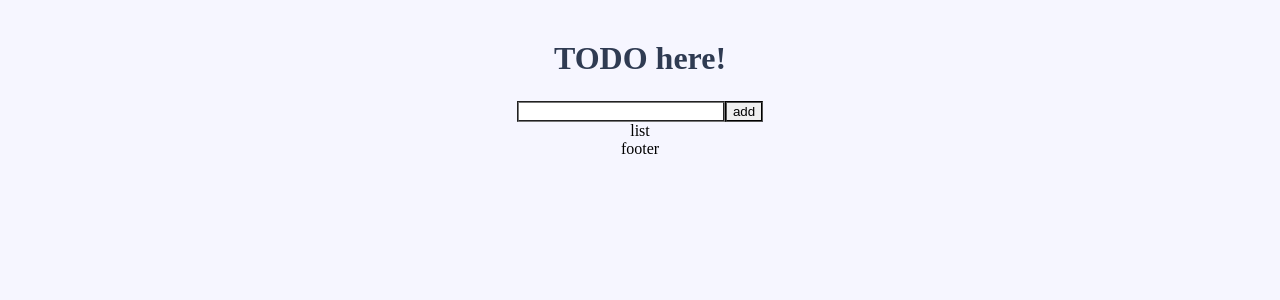
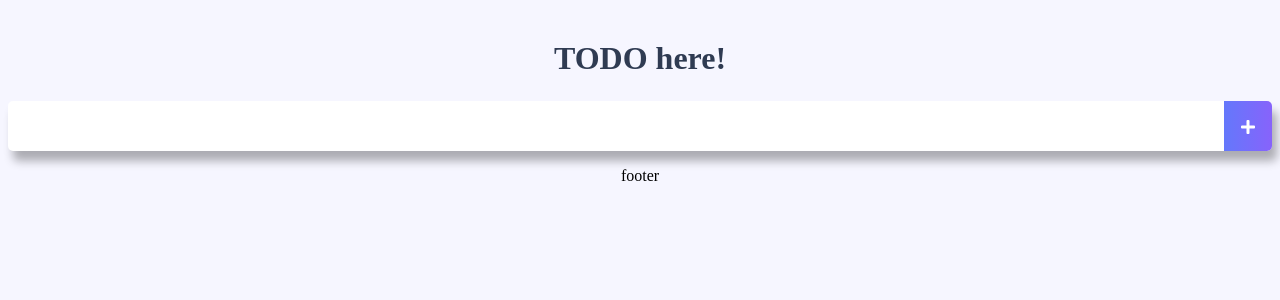
Before and after one commit to SieunKiim/Vue-Study, a Vue app in the folder vue-todo/: page / in a window 1280 px wide. Shown: the top 300 px of the page. Built offline with nearby package versions, Linux system fonts and the light colour scheme.

Commit message:
중급 강의 todo

```diff
--- a/vue-todo/src/components/TodoInput.vue
+++ b/vue-todo/src/components/TodoInput.vue
@@ -1,7 +1,9 @@
 <template>
-    <div>
-        <input type="text" v-model="newTodoItem">
-        <button v-on:click="addTodo">add</button>
+    <div class="inputBox shadow">
+        <input type="text" v-model="newTodoItem" v-on:keyup.enter="addTodo">
+        <span class="addContainer" v-on:click="addTodo">
+            <i class="fas fa-plus addBtn"></i>
+        </span>
     </div>
 </template>
 
@@ -15,12 +17,38 @@ export default {
     methods:{
         addTodo: function(){
             localStorage.setItem(this.newTodoItem,this.newTodoItem);
-            this.newTodoItem = '';
+            this.clearInput();
+        },
+        clearInput: function(){
+            this.newTodoItem = "";
         }
     }
 }
 </script>
 
-<style>
-
+<style scope>
+input:focus{
+    outline : none;
+}
+.inputBox{
+    background : white;
+    height : 50px;
+    line-height: 50px;
+    border-radius: 5px;
+}
+.inputBox input{
+    border-style: none;
+    font-size: 0.9rem;
+}
+.addContainer{
+    float: right;
+    background: linear-gradient(to right, #6478FB, #8763FB);
+    display: block;
+    width: 3rem;
+    border-radius: 0 5px 5px 0;
+}
+.addBtn{
+    color: white;
+    vertical-align: middle;
+}
 </style>
--- a/vue-todo/src/components/TodoList.vue
+++ b/vue-todo/src/components/TodoList.vue
@@ -1,15 +1,73 @@
 <template>
     <div>
-        list
+        <ul>
+            <li v-for="(todoItem, index) in todoItems" v-bind:key="todoItem" class="shadow">
+                <i class="checkBtn fas fa-check"></i>
+                {{todoItem}}
+                <span class="removeBtn" v-on:click="removeTodo(todoItem, index)">
+                    <i class="fas fa-trash-alt"></i>
+                </span>
+            </li>
+        </ul>
     </div>
 </template>
 
 <script>
 export default {
+    data() {
+        return {
+            todoItems : []
+        }
+    },
+    methods: {
+        removeTodo : function(todoItem, index){
+            // console.log(todoItem, index);
+            this.todoItems.splice(index, 1);
+            localStorage.removeItem(todoItem);
+        }
+    },
+    created:function(){
+        if(localStorage.length > 0){
+            for(var i = 0 ; i< localStorage.length; i++){
+                this.todoItems.push(localStorage.key(i));
+            }
+        }
+    },
 
 }
 </script>
 
-<style>
-
+<style scoped>
+ul {
+list-style-type: none;
+padding-left: 0px;
+margin-top: 0;
+text-align: left;
+}
+li {
+display: flex;
+min-height: 50px;
+height: 50px;
+line-height: 50px;
+margin: 0.5rem 0;
+padding: 0 0.9rem;
+background: white;
+border-radius: 5px;
+}
+.checkBtn {
+line-height: 45px;
+color: #62acde;
+margin-right: 5px;
+}
+.checkBtnCompleted {
+color: #b3adad;
+}
+.textCompleted {
+text-decoration: line-through;
+color: #b3adad;
+}
+.removeBtn {
+margin-left: auto;
+color: #de4343;
+}
 </style>
```
